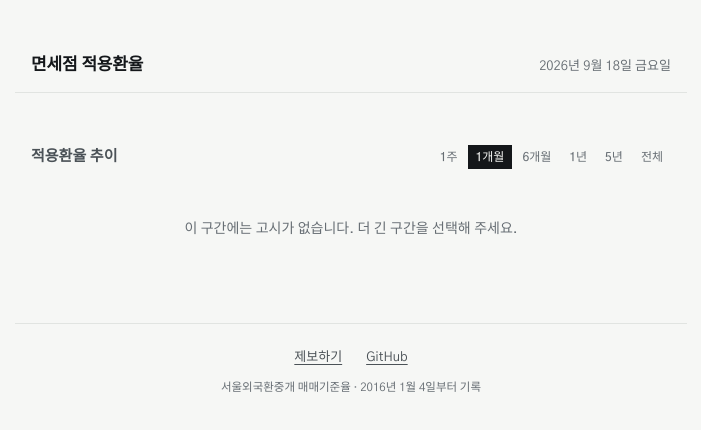
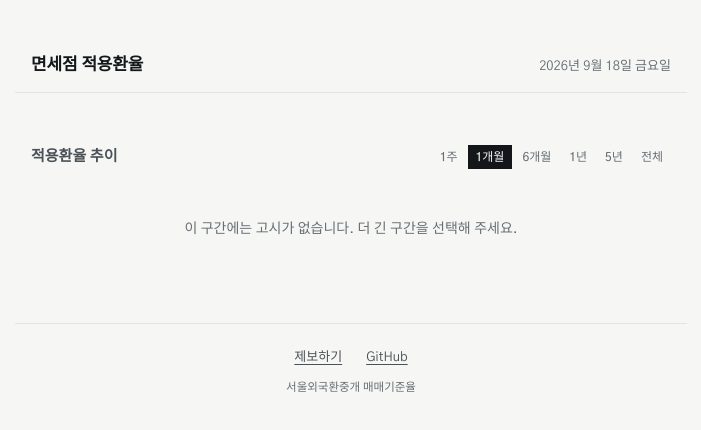
Before and after one commit to jinukkkim/dutyfree-exchange-rate, a React (Vite) app in the folder web/: page / in a window 1280 px wide. Shown: the top 430 px of the page, without its empty margins (289-990 px from the left). Built offline with nearby package versions, Linux system fonts and the light colour scheme.

Commit message:
feat(web): drop the axis caption and the archive line
범례의 "x축은 적용일입니다"와 푸터의 기록 시작일을 뺀다. 둘 다 화면이
이미 보여 주는 것을 말로 덧붙인 자리였다. 푸터에는 출처만 남는다.

```diff
--- a/web/src/components/Footer.tsx
+++ b/web/src/components/Footer.tsx
@@ -13,7 +13,7 @@ export default function Footer() {
         </a>
       </nav>
       <p className="mt-3 text-center text-[11.5px] text-muted">
-        서울외국환중개 매매기준율 · 2016년 1월 4일부터 기록
+        서울외국환중개 매매기준율
       </p>
     </footer>
   )
--- a/web/src/components/RateChart.tsx
+++ b/web/src/components/RateChart.tsx
@@ -290,7 +290,6 @@ export default function RateChart({
             내일 · 확정
           </span>
         )}
-        <span className="sm:ml-auto">x축은 적용일입니다</span>
       </div>
     </section>
   )
```
